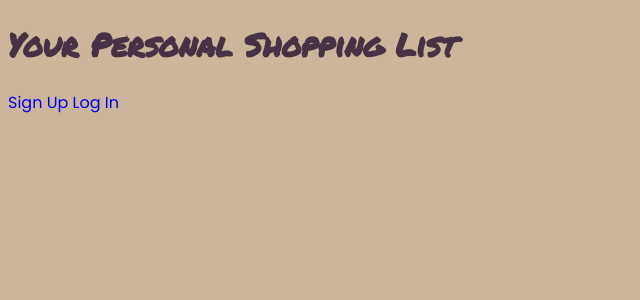
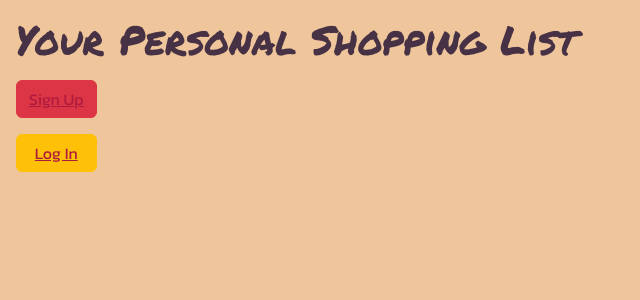
Before and after one commit to yablony/shopping_list_app, a Flask app: page /shopping_list/ in a window 1280 px wide. Shown: the top 300 px of the page, without its empty margins (0-640 px from the left). Run offline with Flask 3, Linux system fonts and the light colour scheme; data that the repository does not hold is empty; some libraries are stand-ins or nearby versions.

Commit message:
Added style to the buttons. Added an animation effect to the body of the website. Adjusted the look of the list items i nthe shopping list. Removed the image_url input and column for the shopping items.

```diff
--- a/controllers/shopping_list_controllers.py
+++ b/controllers/shopping_list_controllers.py
@@ -20,7 +20,6 @@
 
 def new():
     item_name = request.form.get('item_name')
-    image_url = request.form.get('image_url')
     fridge = select_all_fridge(session['user_id'])
     fridge_list = []
     for fridge_item in fridge:
@@ -28,7 +27,7 @@
     if item_name in fridge_list:
         pass
     else:
-        create(session['user_id'], item_name, image_url)
+        create(session['user_id'], item_name)
     return redirect('/')
 
 def update():
--- a/static/css/style.css
+++ b/static/css/style.css
@@ -3,13 +3,19 @@
 }
 
 body {
-    background-color: #ccb69b;
-    font-family: 'Poppins', sans-serif;
+    background-color: #efc69b;
+    font-family: 'Kanit', sans-serif;
+
+
+    animation: fadeIn;
+    animation-duration: 1.5s;
+    margin: 1rem;
 }
 
 h1 {
     font-family: 'Permanent Marker', cursive;
     color: #473144;
+    margin-bottom: 1rem;
 }
 
 h2 {
@@ -22,8 +28,14 @@
     color: #af1b3f;
 }
 
+.login_controls {
+    display: grid;
+    justify-content: start;
+    gap: 1rem;
+}
+
 .shopping_list {
-    background-image: url('https://images.unsplash.com/photo-1603484477859-abe6a73f9366?ixlib=rb-4.0.3&ixid=MnwxMjA3fDB8MHxwaG90by1wYWdlfHx8fGVufDB8fHx8&auto=format&fit=crop&w=1287&q=80');
+    background-image: url('https://images.unsplash.com/photo-1519972064555-542444e71b54?ixlib=rb-4.0.3&ixid=MnwxMjA3fDB8MHxwaG90by1wYWdlfHx8fGVufDB8fHx8&auto=format&fit=crop&w=2070&q=80');
     background-size: cover;
     border-radius: 25% 10%;
     padding: 3rem;
@@ -46,6 +58,10 @@
     justify-content: space-between;
 }
 
+.recipe_links {
+    text-decoration: none;
+}
+
 .recipe_heading {
     color: #473144;
     white-space: nowrap;
@@ -60,8 +76,38 @@
     object-fit: cover;
 }
 
-a,
 button {
+    color: inherit;
     text-decoration: none;
     cursor: pointer;
+    display: grid;
 }
+
+form {
+    margin: 1rem auto;
+    display: grid;
+    justify-content: start;
+    gap: 0.5rem;
+}
+
+.list_of_shopping_items {
+    display: flex;
+    flex-direction: row;
+    justify-content: flex-start;
+    align-items: center;
+    margin-bottom: 0.5rem;
+}
+
+.delete_buttons {
+    display: inline;
+    margin: 0;
+}
+
+.shopping_list_item {
+    margin-bottom: 0;
+    padding-left: 1rem;
+}
+
+a {
+    color: #AF1B3F;
+}
--- a/templates/base.html
+++ b/templates/base.html
@@ -5,10 +5,12 @@
     <meta http-equiv="X-UA-Compatible" content="IE=edge">
     <meta name="viewport" content="width=device-width, initial-scale=1.0">
     <title>Document</title>
+    <link href="https://cdn.jsdelivr.net/npm/bootstrap@5.3.0-alpha3/dist/css/bootstrap.min.css" rel="stylesheet" integrity="sha384-KK94CHFLLe+nY2dmCWGMq91rCGa5gtU4mk92HdvYe+M/SXH301p5ILy+dN9+nJOZ" crossorigin="anonymous">
+    <link rel="stylesheet"href="https://cdnjs.cloudflare.com/ajax/libs/animate.css/4.1.1/animate.min.css">
     <link rel="stylesheet" href="/static/css/style.css">
     <link rel="preconnect" href="https://fonts.googleapis.com">
     <link rel="preconnect" href="https://fonts.gstatic.com" crossorigin>
-    <link href="https://fonts.googleapis.com/css2?family=Permanent+Marker&family=Poppins&display=swap" rel="stylesheet">
+    <link href="https://fonts.googleapis.com/css2?family=Kanit&family=Permanent+Marker&display=swap" rel="stylesheet">
 </head>
 <body>
     {% block content %}
--- a/templates/fridge/view_and_edit.html
+++ b/templates/fridge/view_and_edit.html
@@ -1,7 +1,7 @@
 {% extends 'base.html' %}
 {% block content %}
     <h1>Foods in your fridge:</h1>
-    <a href="/">Back to main page</a>
+    <a href="/">Back to the shopping list</a>
     <form action="/fridge/delete" method="POST">
         <button>Remove all</button>
     </form>
@@ -13,7 +13,7 @@
             <button>Update item</button>
         </form>
         <form action="/fridge/{{ item['id'] }}/delete", method="POST">
-            <button>X</button>
+            <button>Delete item</button>
         </form>
     {% endfor %}
 {% endblock %}
--- a/templates/recipes/recipe_description.html
+++ b/templates/recipes/recipe_description.html
@@ -2,6 +2,7 @@
 
 {% block content %}
 <h1>{{ recipe_info['title'] }}</h1>
+<a href="/">Back to the shopping list</a>
 <img src="{{ recipe_info['image'] }}" alt="image of the {{ recipe_info['title'] }}">
 
 <h3>Ingredients:</h3>
--- a/templates/recipes/search.html
+++ b/templates/recipes/search.html
@@ -2,9 +2,10 @@
 
 {% block content %}
 <h1>Search Results</h1>
+<a href="/">Back to the shopping list</a>
 <section class="recipes">
     {% for recipe in search_results %}
-        <a href="/recipes/{{ recipe['id'] }}">
+        <a class="recipe_links" href="/recipes/{{ recipe['id'] }}">
             <section class="single_recipe">
                 <h3 class="recipe_heading">{{ recipe['title'] }}</h3>
                 <img src="{{ recipe['image'] }}" alt="image of {{ recipe['title'] }}">
--- a/templates/sessions/new.html
+++ b/templates/sessions/new.html
@@ -10,6 +10,6 @@
     <label for="">Password:</label>
     <input type="password" name="password">
 
-    <button>Log in</button>
+    <button class="btn btn-outline-light">Log in</button>
 </form>
 {% endblock %}
--- a/templates/shopping_list/edit.html
+++ b/templates/shopping_list/edit.html
@@ -1,15 +1,15 @@
 {% extends 'base.html' %}
+
 {% block content %}
 <h1>Edit Shopping List:</h1>
+<a href="/">Back to the shopping list</a>
 {% for item in shopping_list %}
 <form action="/shopping_list/{{ item['id'] }}" method="POST">
     <label for="">Item:</label>
     <input type="text" name="item_name" value="{{ item['item_name'] }}">
 
-        <label for="">Image link (not required):</label>
-        <input type="text" name="image_url" value="{{ item['image_url'] }}">
-
     <button>Update item</button>
 </form>
 {% endfor %}
+
 {% endblock %}
--- a/templates/shopping_list/index.html
+++ b/templates/shopping_list/index.html
@@ -1,4 +1,5 @@
 {% extends 'base.html' %}
+
 {% block content %}
 <h1>Your Personal Shopping List</h1>
 {% if current_user %}
@@ -18,29 +19,24 @@
             <label for="">Item:</label>
             <input type="text" name="item_name">
 
-            <label for="">Image link (not required):</label>
-            <input type="text" name="image_url">
-
             <button>Add item</button>
         </form>
+
         <section class="shopping_list_controls">
-            <a href="/shopping_list/update">Edit all</a>
+            <a class="edit_link" href="/shopping_list/update">Edit all</a>
+
             <form action="/shopping_list/delete" method="POST">
                 <button>Remove all</button>
             </form>
         </section>
+
         {% for item in shopping_list %}
-            <p>{{ item['item_name'] }}</p>
-            {% if item['image_url'] != '' %}
-                <img src="{{ item['image_url'] }}" alt="image of {{ item['item_name'] }}">
-            {% else %}
-                <p></p>
-            {% endif %}
-            <section class="shopping_list_items_controls">
-                <form action="/shopping_list/{{ item['id'] }}/delete" method="POST">
-                    <button>X</button>
-                </form>
-            </section>
+        <section class="list_of_shopping_items">
+            <form class="delete_buttons" action="/shopping_list/{{ item['id'] }}/delete" method="POST">
+                <button class="btn btn-outline-danger">X</button>
+            </form>
+            <p class="shopping_list_item">{{ item['item_name'] }}</p>
+        </section>
         {% endfor %}
     </section>
 
@@ -52,12 +48,17 @@
 
             <button>Add item</button>
         </form>
-        <section class="fridge_controls">
-            <a href="/fridge/update">View and edit all</a>
-        </section>
+
+        <a class="edit_link" href="/fridge/update">View and edit all</a>
     </section>
 {% else %}
-    <a href="/users/new">Sign Up</a>
-    <a href="/sessions/new">Log In</a>
+<section class="login_controls">
+    <button class="btn btn-danger">
+        <a href="/users/new">Sign Up</a>
+    </button>
+    <button class="btn btn-warning">
+        <a href="/sessions/new">Log In</a>
+    </button>
+</section>
 {% endif %}
 {% endblock %}
--- a/templates/users/new.html
+++ b/templates/users/new.html
@@ -1,9 +1,10 @@
 {% extends 'base.html' %}
+
 {% block content %}
 <h1>Sign up</h1>
 <h2>to a hustle-free shopping list</h2>
 
-<form action="/users" method="POST">
+<form class="sign_up" action="/users" method="POST">
     <label for="">Name:</label>
     <input type="text" name="name">
 
@@ -13,6 +14,6 @@
     <label for="">Password:</label>
     <input type="password" name="password">
 
-    <button>Sign up</button>
+    <button class="btn btn-outline-danger">Sign up</button>
 </form>
 {% endblock %}
```
Also changed, not shown: db/schema.sql (+0 -15 lines). Lines whose indentation alone changed are shown as unchanged.
